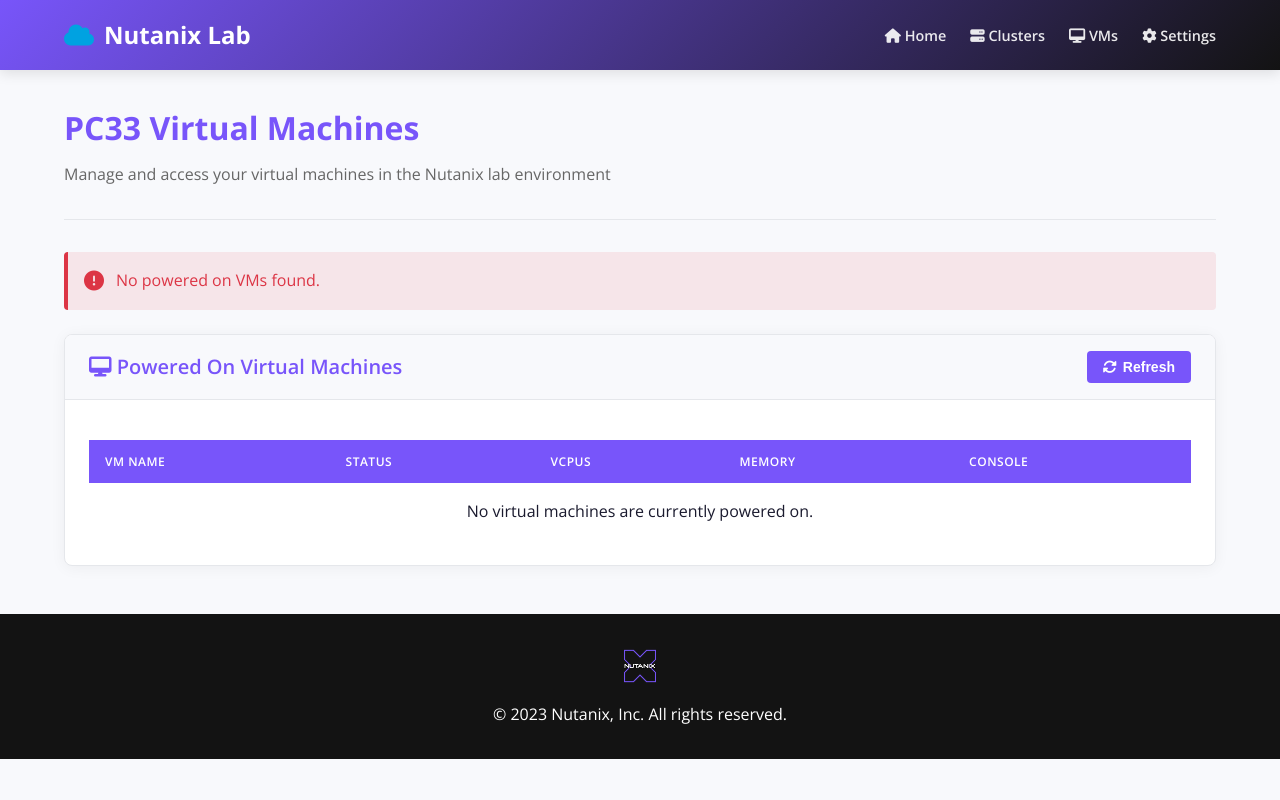
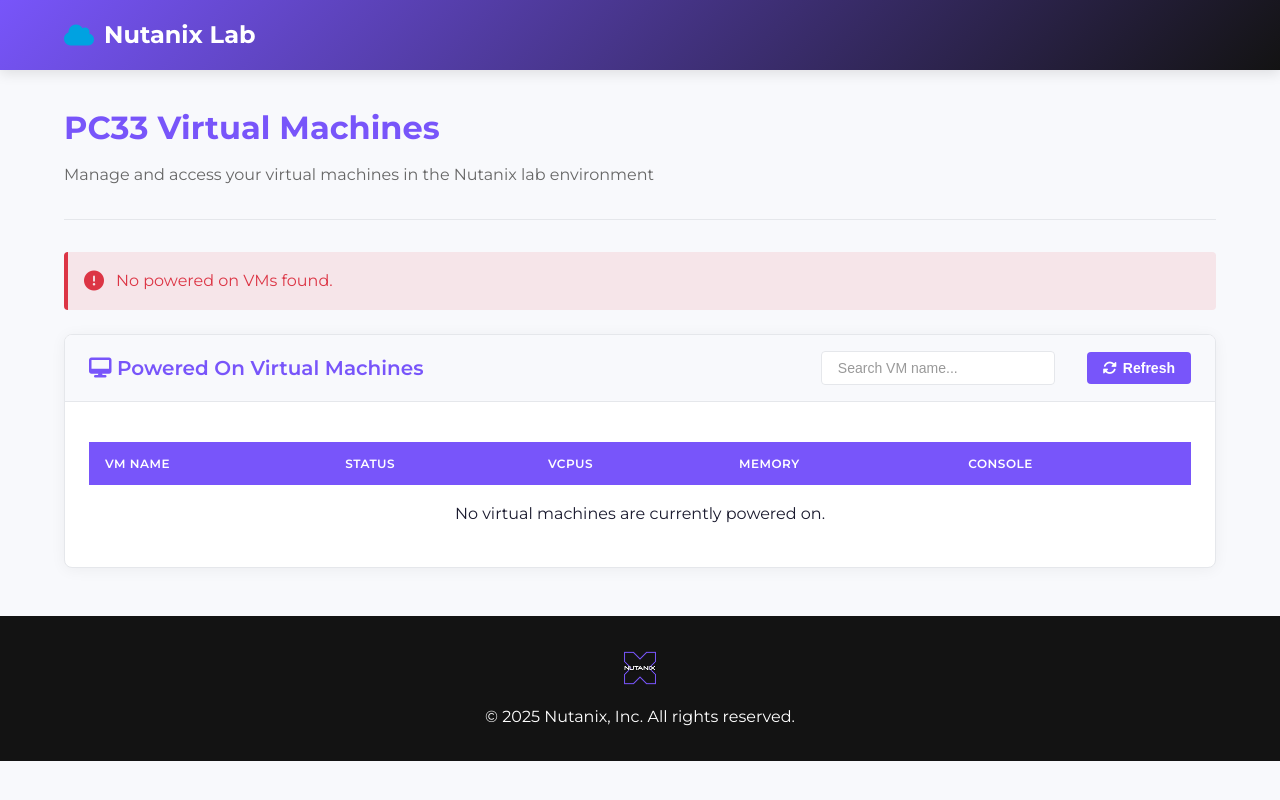
Before and after one commit to nutanixed/flask-vm-dashboard, a Flask app: page / in a window 1280 px wide. Run offline with Flask 3, Linux system fonts and the light colour scheme; data that the repository does not hold is empty.

Commit message:
Update styles and index.html

```diff
--- a/static/styles.css
+++ b/static/styles.css
@@ -14,7 +14,7 @@
 }
 
 body {
-    font-family: 'Open Sans', sans-serif;
+    font-family: 'Montserrat', sans-serif;
     background-color: var(--nutanix-light);
     margin: 0;
     padding: 0;
@@ -274,3 +274,33 @@ copyright {
         height: 35px;
     }
 }
+
+.search-container {
+    display: inline-flex;
+    align-items: center;
+}
+
+.search-input {
+    padding: 0.5rem 1rem;
+    border: 1px solid var(--nutanix-gray);
+    border-radius: 4px;
+    font-size: 0.875rem;
+    width: 200px;
+    transition: all 0.3s ease;
+}
+
+.search-input:focus {
+    outline: none;
+    border-color: var(--iris-purple);
+    box-shadow: 0 0 0 2px rgba(120, 85, 250, 0.1);
+}
+
+.search-input::placeholder {
+    color: #999;
+}
+
+.card-actions {
+    display: flex;
+    align-items: center;
+    gap: 1rem;
+}
--- a/templates/index.html
+++ b/templates/index.html
@@ -5,7 +5,7 @@
     <meta name="viewport" content="width=device-width, initial-scale=1.0">
     <title>PC33 Virtual Machines | Nutanix Lab</title>
     <link rel="stylesheet" href="https://cdnjs.cloudflare.com/ajax/libs/font-awesome/6.4.0/css/all.min.css">
-    <link href="https://fonts.googleapis.com/css2?family=Open+Sans:wght@300;400;600;700&display=swap" rel="stylesheet">
+    <link href="https://fonts.googleapis.com/css2?family=Montserrat:wght@300;400;600;700&display=swap" rel="stylesheet">
     <link rel="stylesheet" href="{{ url_for('static', filename='styles.css') }}">
 </head>
 <body>
@@ -16,12 +16,6 @@
             <i class="fas fa-cloud"></i>
             <span>Nutanix Lab</span>
         </div>
-        <nav class="nav-links">
-            <a href="#"><i class="fas fa-home"></i> Home</a>
-            <a href="#"><i class="fas fa-server"></i> Clusters</a>
-            <a href="#"><i class="fas fa-desktop"></i> VMs</a>
-            <a href="#"><i class="fas fa-cog"></i> Settings</a>
-        </nav>
     </div>
 </header>
 
@@ -40,6 +34,9 @@
         <div class="card-header">
             <h2><i class="fas fa-desktop"></i> Powered On Virtual Machines</h2>
             <div class="card-actions">
+                <div class="search-container" style="margin-right: 1rem;">
+                    <input type="text" id="vm-search" placeholder="Search VM name..." class="search-input">
+                </div>
                 <button class="btn btn-primary">
                     <i class="fas fa-sync-alt btn-icon"></i> Refresh
                 </button>
@@ -73,7 +70,7 @@
     <div class="footer-container">
         <img src="https://raw.githubusercontent.com/nutanixed/flask-vm-dashboard/main/templates/nutanix_logo.png" alt="Nutanix Logo" class="nutanix-logo">
         <div class="copyright">
-            &copy; 2023 Nutanix, Inc. All rights reserved.
+            &copy; 2025 Nutanix, Inc. All rights reserved.
         </div>
     </div>
 </footer>
@@ -84,7 +81,34 @@
         setTimeout(function() {
             fetchVMs();
         }, 1000);
+
+        // Add search functionality
+        const searchInput = document.getElementById('vm-search');
+        searchInput.addEventListener('input', filterVMs);
+
+        // Add refresh button functionality
+        const refreshButton = document.querySelector('.btn-primary');
+        refreshButton.addEventListener('click', function() {
+            // Clear the search input
+            searchInput.value = '';
+            // Fetch fresh VM data
+            fetchVMs();
+        });
     });
+
+    function filterVMs() {
+        const searchTerm = document.getElementById('vm-search').value.toLowerCase();
+        const rows = document.querySelectorAll('#vm-table tbody tr');
+
+        rows.forEach(row => {
+            const vmName = row.querySelector('td:first-child').textContent.toLowerCase();
+            if (vmName.includes(searchTerm)) {
+                row.style.display = '';
+            } else {
+                row.style.display = 'none';
+            }
+        });
+    }
 
     function fetchVMs() {
         // In a real implementation, this would fetch from your API
```
